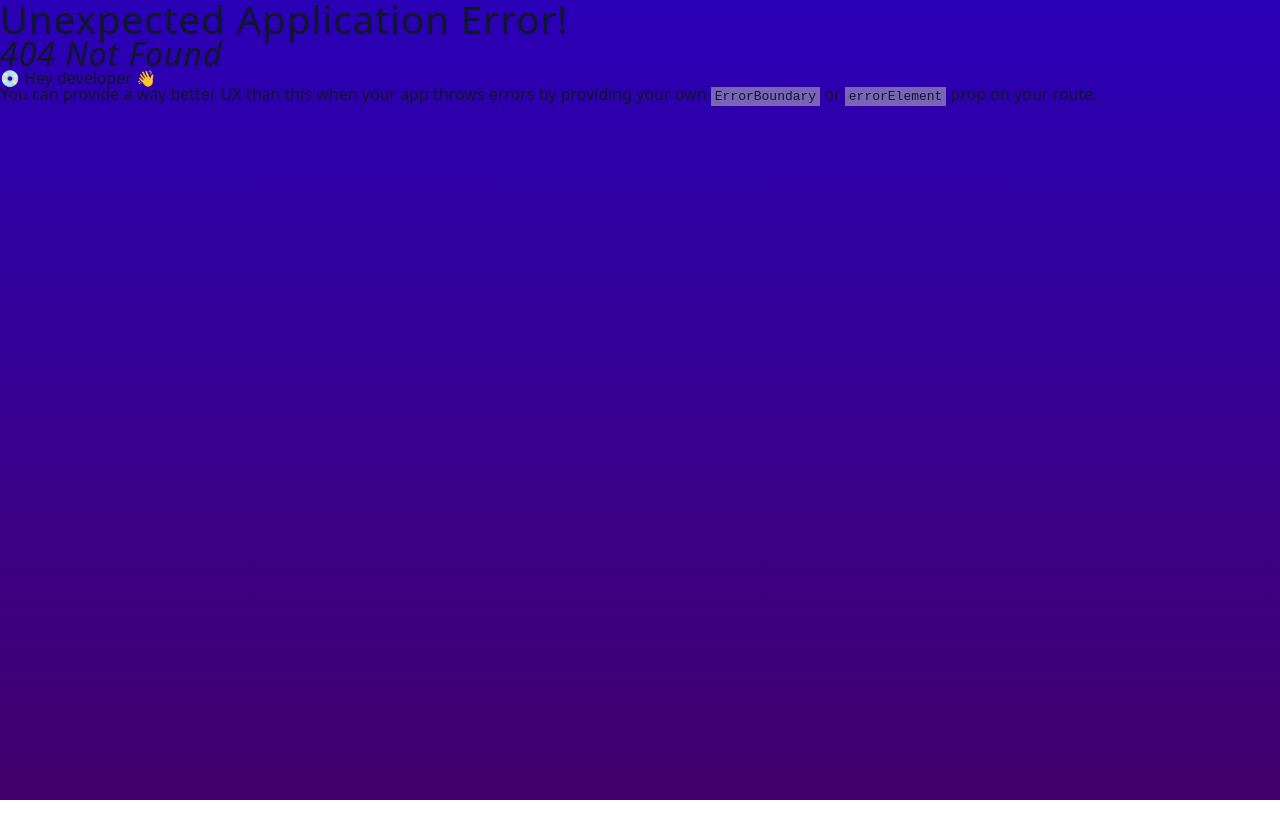
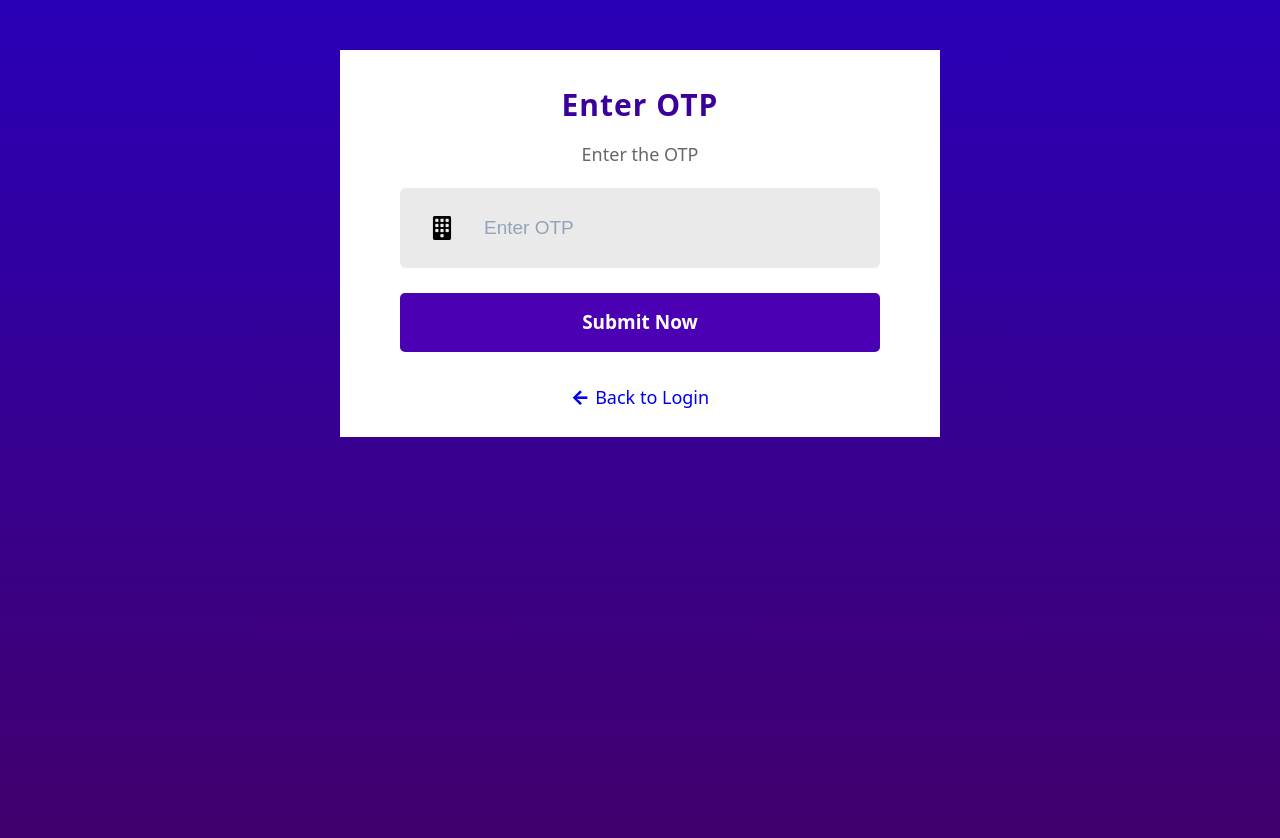
Before and after one commit to akshaykhatri-art/EventAppMern, a React (Vite) app in the folder client/: page /otp in a window 1280 px wide. Before the commit this address had no page. Shown: the top 838 px of the page. Before the commit the page ends 800 px from the top, so only its background shows below. Built offline with nearby package versions, Linux system fonts and the light colour scheme.

Commit message:
Enter OTP page

```diff
--- a/client/src/App.jsx
+++ b/client/src/App.jsx
@@ -1,6 +1,6 @@
 import React from "react";
 import { RouterProvider, createBrowserRouter } from "react-router-dom";
-import { ForgotPassword, HomeLayout, Login, Register } from "./pages";
+import { ForgotPassword, HomeLayout, Login, Otp, Register } from "./pages";
 
 const router = createBrowserRouter([
   {
@@ -19,6 +19,10 @@ const router = createBrowserRouter([
     path: "/forgot-password",
     element: <ForgotPassword />,
   },
+  {
+    path: "/otp",
+    element: <Otp />,
+  },
 ]);
 
 const App = () => {
--- /dev/null
+++ b/client/src/pages/Otp.jsx
@@ -0,0 +1,33 @@
+import React from "react";
+import { Link } from "react-router-dom";
+import keypad_icon from "../assets/images/numeric-keypad.png";
+import "../assets/css/RegisterLogin.css";
+
+const Otp = () => {
+  return (
+    <div className="container-register-login">
+      <div className="submit-container top-container">
+        <h2>Enter OTP</h2>
+      </div>
+      <div className="card-text">
+        <p>Enter the OTP</p>
+      </div>
+      <div className="inputs">
+        <div className="input">
+          <img src={keypad_icon} alt="" />
+          <input type="text" placeholder="Enter OTP" />
+        </div>
+      </div>
+      <div className="submit-container button-container">
+        <div className="submit button">Submit Now</div>
+      </div>
+      <div className="back-to-login">
+        <Link to="/login">
+          <span>&#8592; </span>Back to Login
+        </Link>
+      </div>
+    </div>
+  );
+};
+
+export default Otp;
--- a/client/src/pages/index.js
+++ b/client/src/pages/index.js
@@ -2,3 +2,4 @@ export { default as Login } from "./Login";
 export { default as Register } from "./Register";
 export { default as HomeLayout } from "./HomeLayout";
 export { default as ForgotPassword } from "./ForgotPassword";
+export { default as Otp } from "./Otp";
```
Also changed, not shown: client/src/assets/images/numeric-keypad.png (added).
